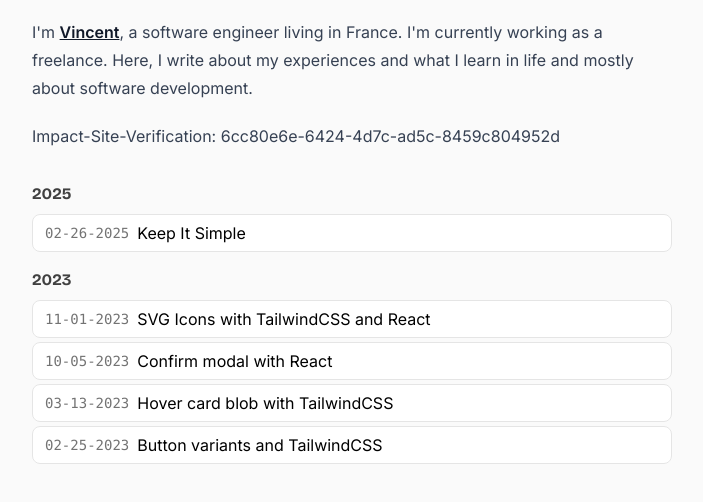
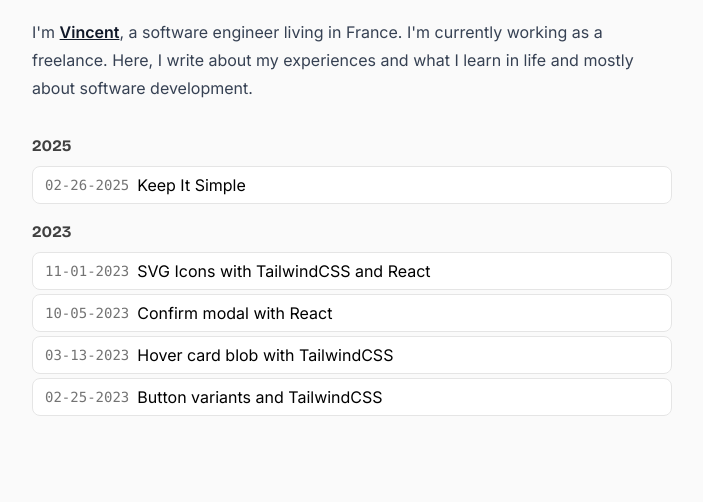
Before and after one commit to Ventinc/vincentdusautoir, an Astro site: page / in a window 1280 px wide. Shown: the part 158-660 px from the top of the page, without its empty margins (288-991 px from the left). Built offline with nearby package versions, Linux system fonts and the light colour scheme; Astro itself is replaced by a stand-in of ours; some packages are replaced by stand-ins of ours.

Commit message:
fix: remove impact verification

```diff
--- a/src/pages/index.astro
+++ b/src/pages/index.astro
@@ -41,7 +41,6 @@ const sortedYears = Object.keys(postsByYears).sort((a, b) => {
       freelance. Here, I write about my experiences and what I learn in life and
       mostly about software development.
     </p>
-    <p>Impact-Site-Verification: 6cc80e6e-6424-4d7c-ad5c-8459c804952d</p>
   </div>
   <main class="flex flex-col gap-4">
     {
```
